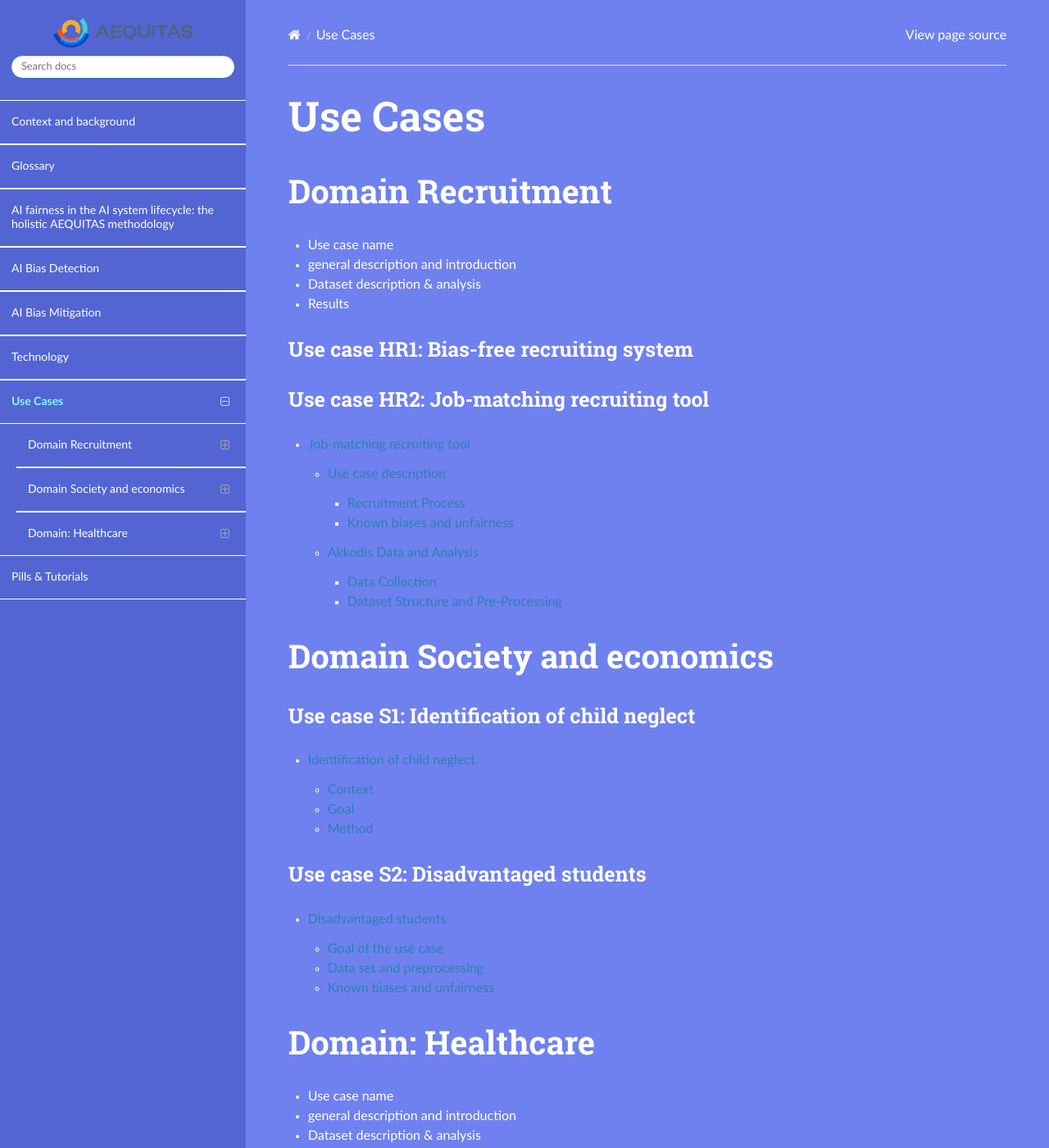
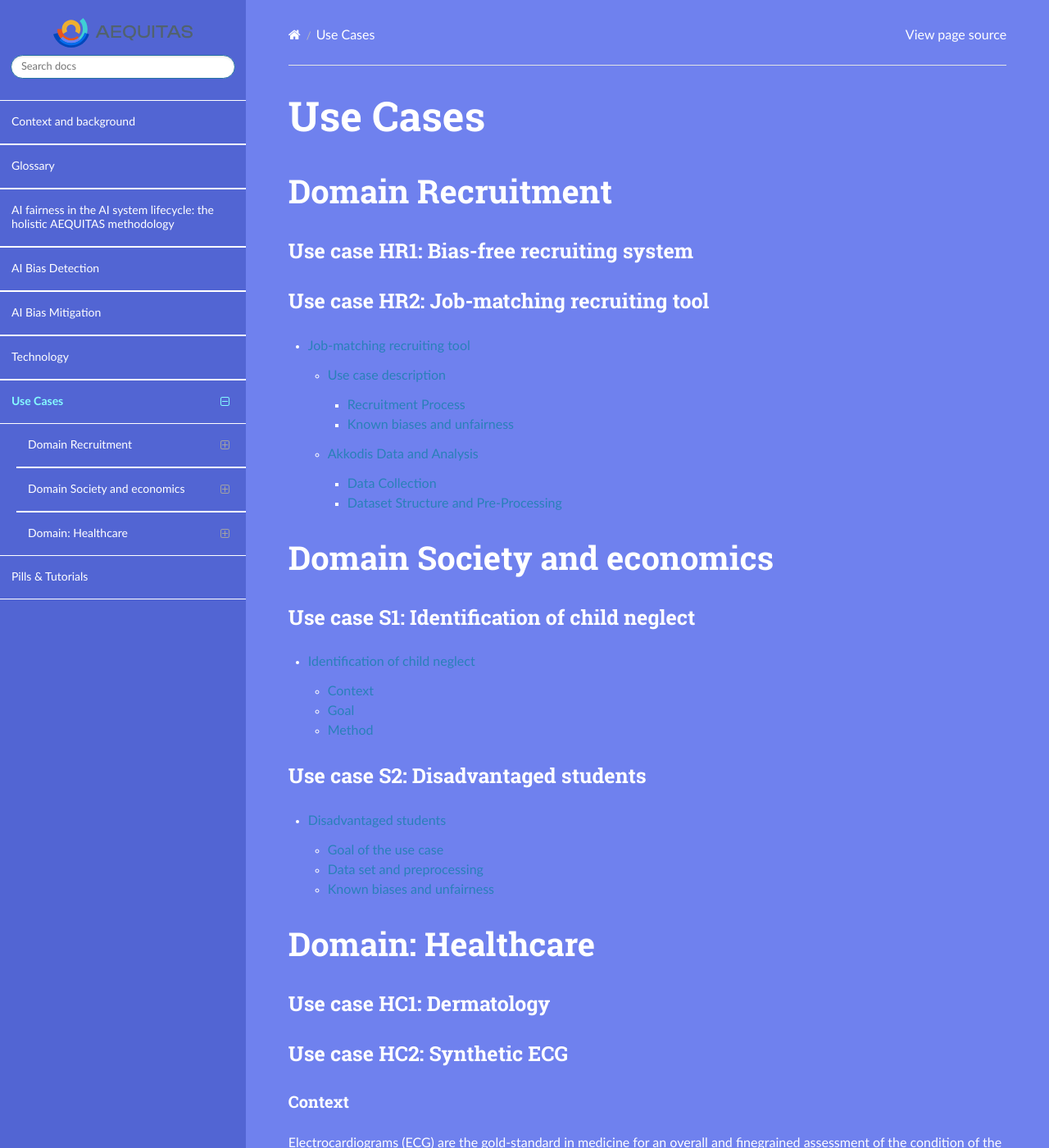
Before and after one commit to aequitas-aod/aequitas-home, a Sphinx documentation site: the page built from docs/source/usecases.rst, in a window 1280 px wide and 1400 px high. Shown: the whole window at 82% size. Built offline with Sphinx 7.4.7 and the Read the Docs theme 3.1.0, drawn with Linux system fonts in a browser that asks for light colours.

Commit message:
Remove superfluous material
Remove superfluous material

```diff
--- a/docs/source/usecases.rst
+++ b/docs/source/usecases.rst
@@ -3,11 +3,6 @@ Use Cases
 
 Domain Recruitment
 ******************
-
-* Use case name
-* general description and introduction
-* Dataset description & analysis
-* Results
 
 Use case HR1: Bias-free recruiting system
 =========================================
@@ -45,11 +40,6 @@ Use case S2: Disadvantaged students
 Domain: Healthcare
 ******************
 
-* Use case name
-* general description and introduction
-* Dataset description & analysis
-* Results
-
 Use case HC1: Dermatology
 =========================
 
```
